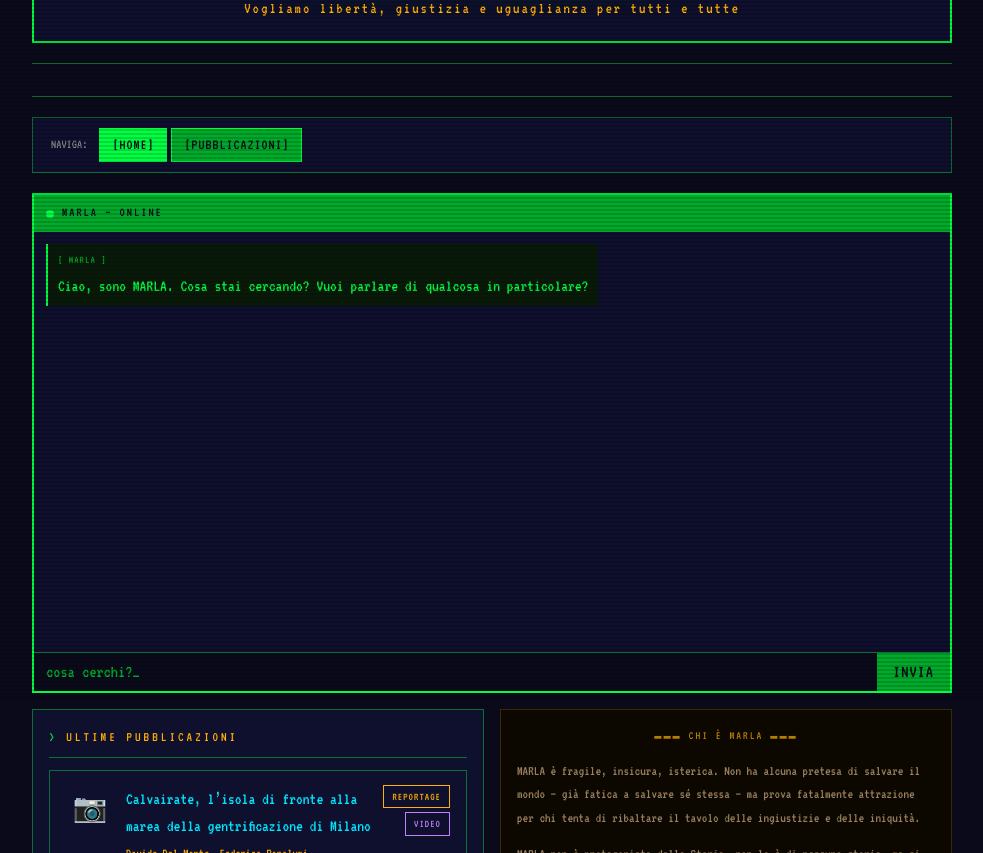
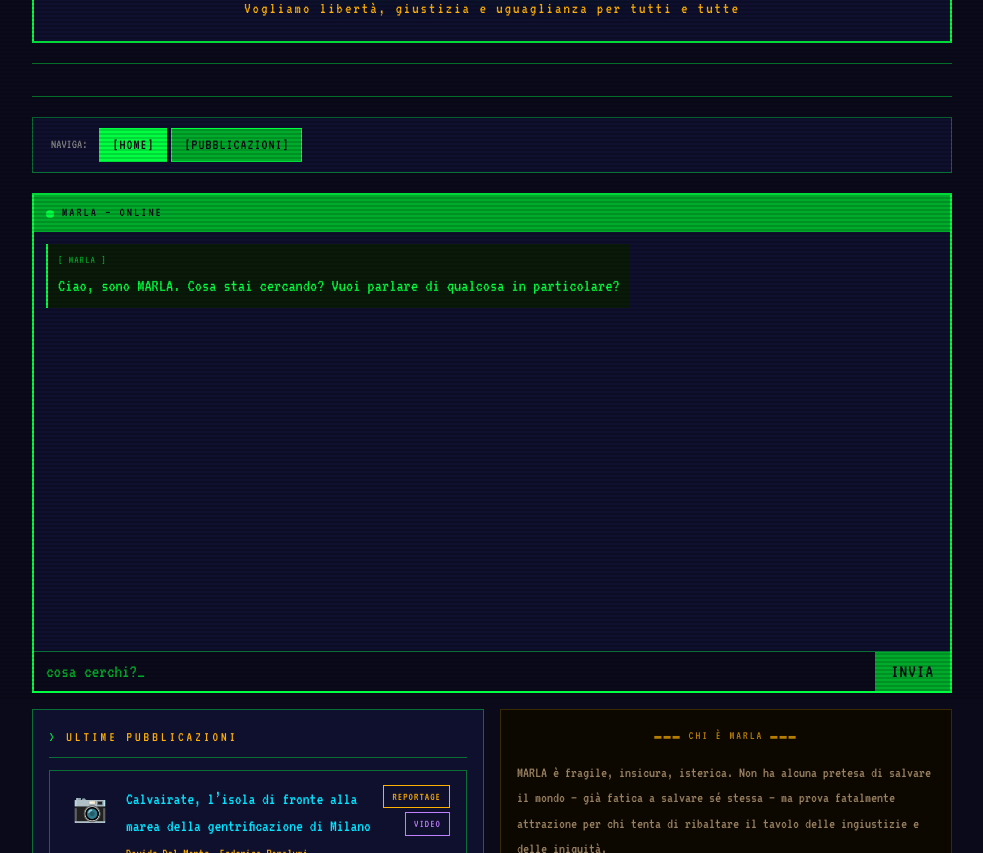
Before and after one commit to infonodesETS/infonodes-org, a website: page index.html in a window 1280 px wide. Shown: the part 99-952 px from the top of the page, without its empty margins (148-1131 px from the left). Drawn offline with Linux system fonts and the light colour scheme.

Commit message:
Aumenta font chatbot (+1px) e bio MARLA (+1px)
Co-Authored-By: Claude Sonnet 4.6 <noreply@anthropic.com>

```diff
--- a/css/style.css
+++ b/css/style.css
@@ -334,7 +334,7 @@ nav .nav-label {
   display: flex;
   flex-direction: column;
   gap: 10px;
-  font-size: 17px;
+  font-size: 18px;
 }
 
 .chat-messages::-webkit-scrollbar { width: 6px; }
@@ -412,7 +412,7 @@ nav .nav-label {
   border: none;
   color: var(--green);
   font-family: 'VT323', monospace;
-  font-size: 18px;
+  font-size: 19px;
   padding: 10px 12px;
   outline: none;
 }
@@ -424,7 +424,7 @@ nav .nav-label {
   border: none;
   color: var(--bg);
   font-family: 'VT323', monospace;
-  font-size: 18px;
+  font-size: 19px;
   padding: 10px 16px;
   cursor: pointer;
   letter-spacing: 1px;
@@ -464,7 +464,7 @@ nav .nav-label {
 
 #marla-bio p {
   color: #9a8060;
-  font-size: 14px;
+  font-size: 15px;
   line-height: 1.7;
   margin-bottom: 12px;
   font-family: 'VT323', monospace;
```
